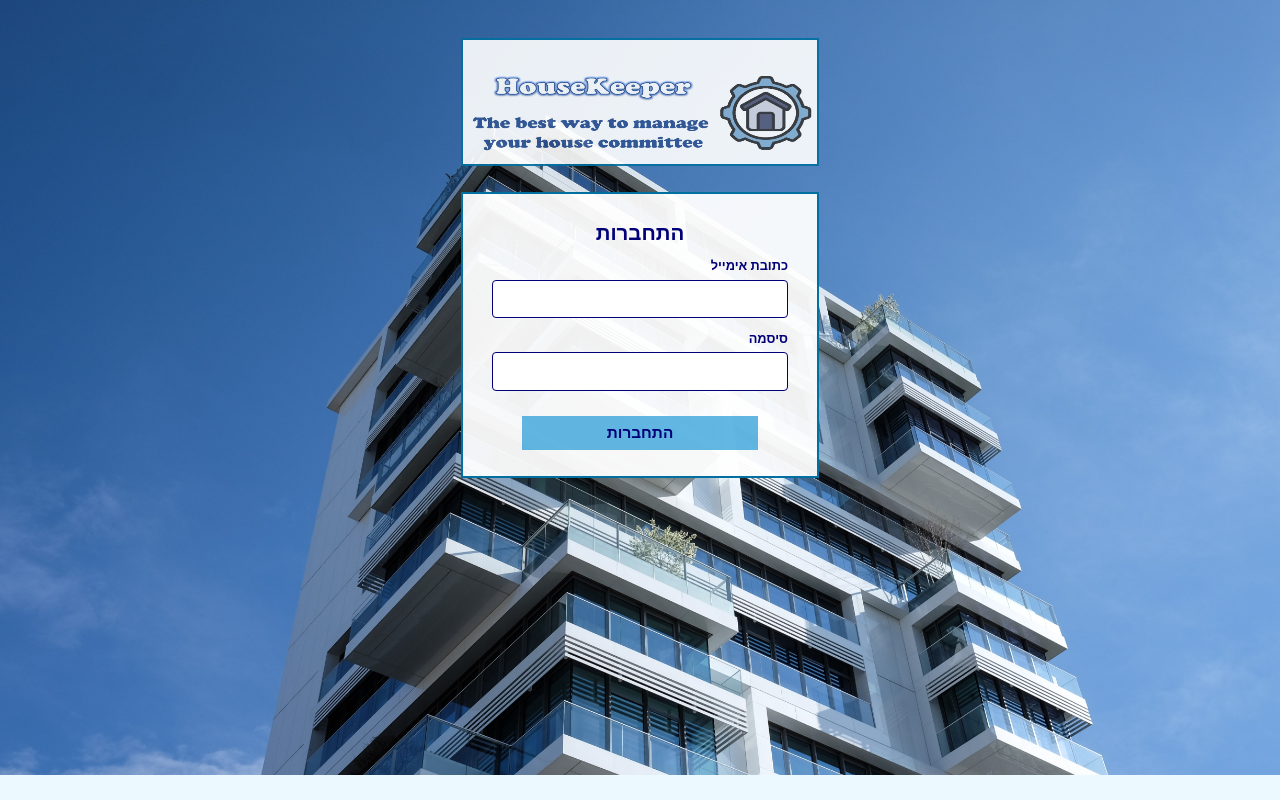
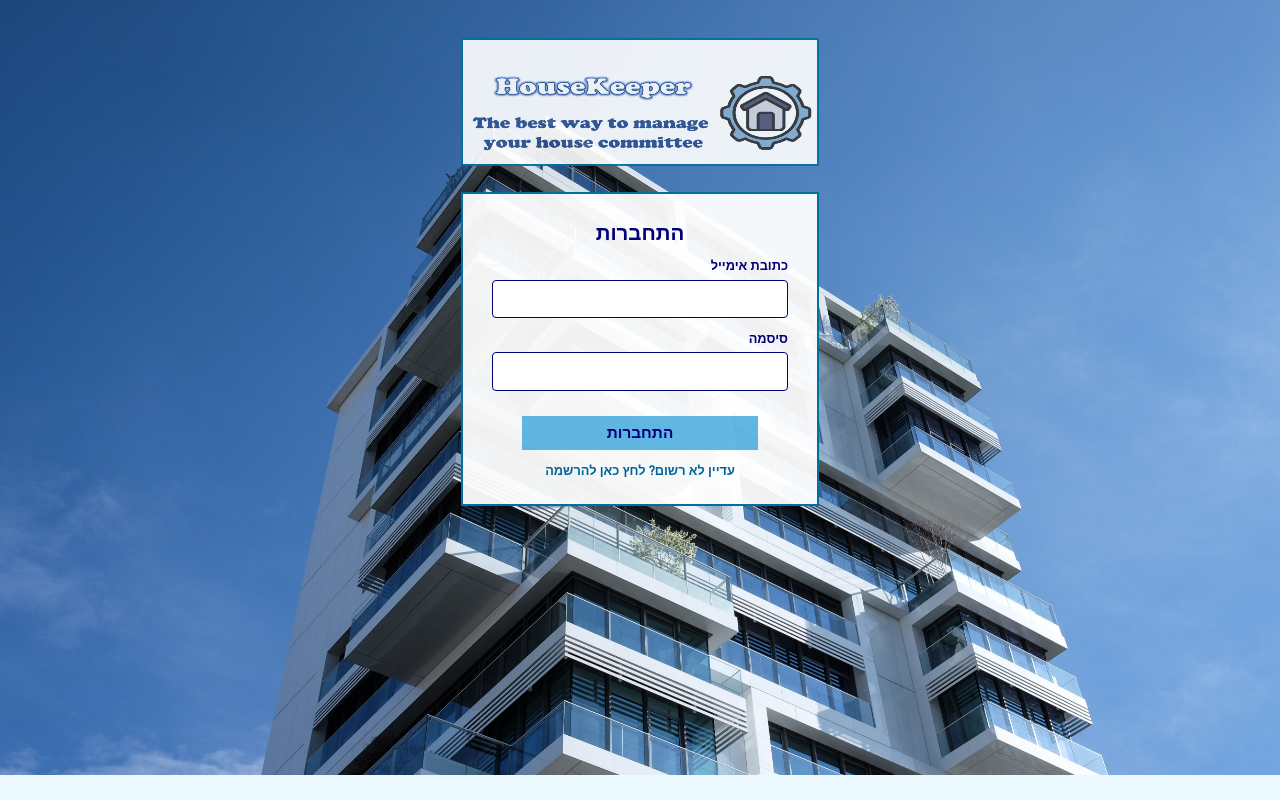
Before and after one commit to yuval-david/house-keeper, a Next.js app: page /login in a window 1280 px wide. Built offline with nearby package versions, Linux system fonts and the light colour scheme.

Commit message:
Fix login flow

```diff
--- a/pages/login.tsx
+++ b/pages/login.tsx
@@ -4,6 +4,7 @@ import style from "../styles/Login.module.css"
 import { TextField } from "../components/UI/FormFields/TextField"
 import { useState } from 'react';
 import { useRouter } from 'next/router';
+import Link from 'next/link';
 
 export default function Login() {
 
@@ -22,9 +23,7 @@ export default function Login() {
         }
 
         console.log(data);
-        router.replace({
-            pathname: "/"
-        });
+        router.replace("/home");
 
         // Add after finish backned:
         // const url = "https://localhost:3000/api/login";
@@ -59,6 +58,9 @@ export default function Login() {
                             <TextField value={password} onChange={(e) => setPassword(e.target.value)} label="סיסמה" dir='ltr' type='password' />
                         </div>
                         <button className={style.submit_btn} type='submit'>התחברות</button>
+                        <Link href="/register" className={style.register_text}>
+                            עדיין לא רשום? לחץ כאן להרשמה
+                        </Link>
                     </form>
                 </div>
             </main>
--- a/styles/Login.module.css
+++ b/styles/Login.module.css
@@ -117,3 +117,26 @@
         row-gap: 2vw;
     }
 }
+
+.register_text {
+    font-weight: bold;
+    font-size: 100%;
+    margin-top: 1vw;
+    color: #00649c !important;
+    transition: 0.2s;
+    display: block;
+    color: inherit;
+    text-decoration: none;
+}
+
+.register_text:hover {
+    color: rgba(30, 152, 215, 0.8) !important;
+    transition: 0.2s;
+}
+
+
+@media (max-width: 1024px) {
+    .register_text {
+        margin-top: 5vw;
+    }
+}
```
Also changed, not shown: pages/home.tsx (added, +12 -0 lines), pages/index.tsx (+11 -17 lines).
